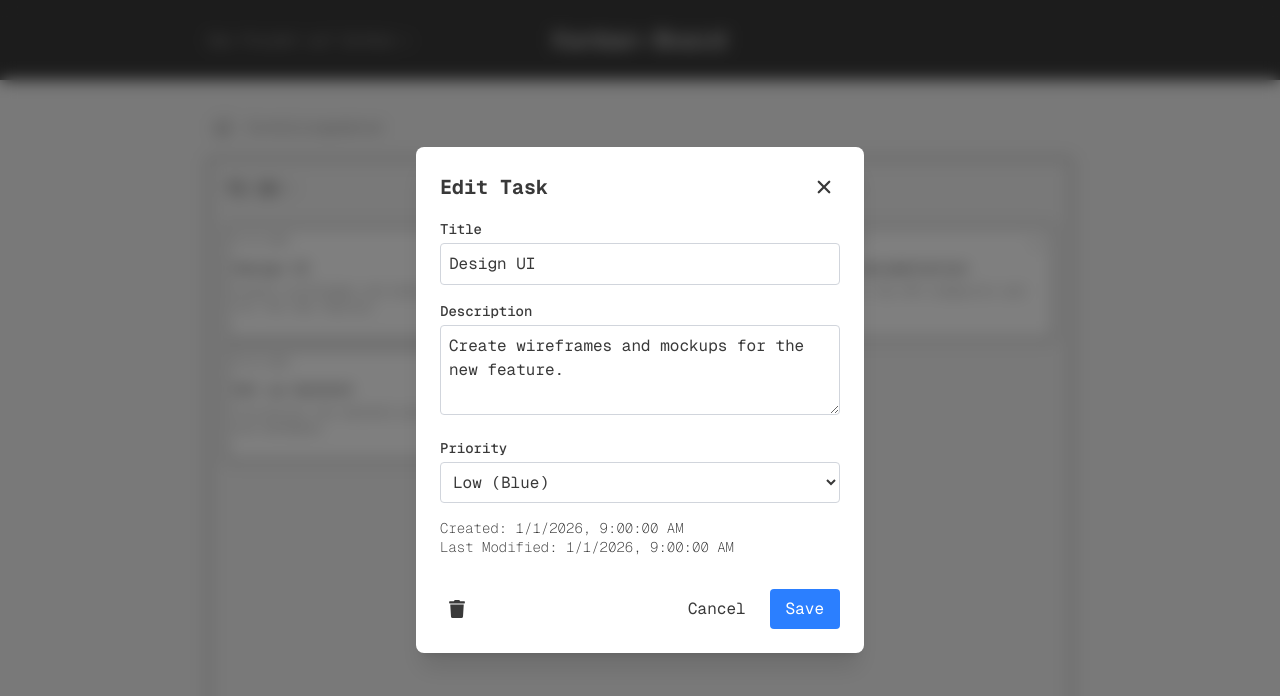
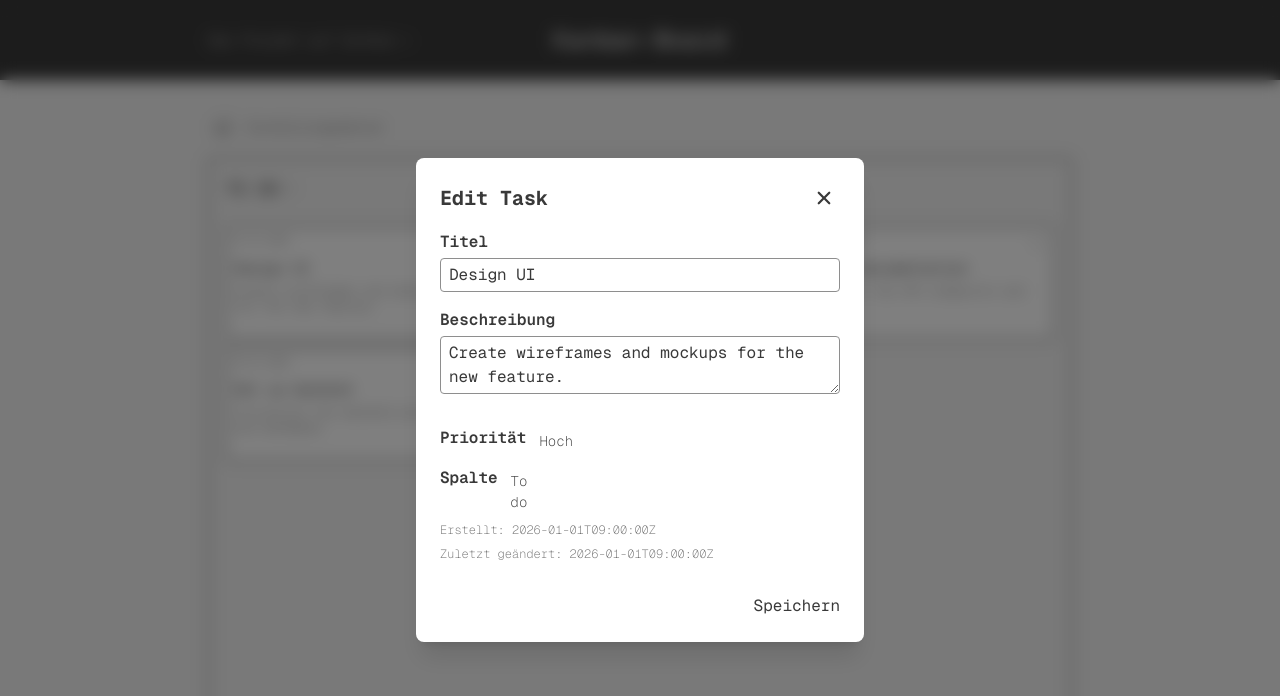
Before and after one commit to FabianHeeke/React-Demo-Kanban-Board, a React (Vite) app: page / in a window 1280 px wide. Both pictures are taken after a click on the button 352 px from the left and 282 px from the top of the page. Shown: the top 696 px of the page. Built offline with nearby package versions, Linux system fonts and the light colour scheme.

Commit message:
Added TaskForm to TaskModal and removed now unnecessary; Some styling updates for TaskForm

```diff
--- a/src/features/kanban-board/components/TaskForm.tsx
+++ b/src/features/kanban-board/components/TaskForm.tsx
@@ -53,15 +53,17 @@ const TaskForm = ({ onSubmit, taskParams }: TaskFormProps) => {
     <form
       action={formAction}
       onChange={handleFormChange}
-      className="flex flex-col gap-4 rounded border p-4"
+      className="flex flex-col gap-8"
     >
+      {/* Title + description */}
+      <div className="flex flex-col gap-4">
         <div className="flex flex-col gap-1">
           <label className="font-semibold">Titel</label>
           <input
             name="title"
             required
             defaultValue={state.title || ''}
-          className="border-custom-dark rounded border px-2 py-1"
+            className="border-custom-medium rounded border px-2 py-1"
           />
         </div>
         <div className="flex flex-col gap-1">
@@ -70,10 +72,13 @@ const TaskForm = ({ onSubmit, taskParams }: TaskFormProps) => {
             required
             name="description"
             defaultValue={state.description || ''}
-          className="border-custom-dark rounded border px-2 py-1"
+            className="border-custom-medium rounded border px-2 py-1"
           />
         </div>
-      <div>
+      </div>
+      {/* Priority + columnId */}
+      <div className="flex flex-col gap-4">
+        <div className="flex gap-1">
           <label className="font-semibold">Priorität</label>
           <KanbanSelect
             options={[
@@ -86,7 +91,7 @@ const TaskForm = ({ onSubmit, taskParams }: TaskFormProps) => {
             }
           />
         </div>
-      <div>
+        <div className="flex gap-1">
           <label className="font-semibold">Spalte</label>
           <KanbanSelect
             options={useBoardStore((state) => state.columns).map((column) => ({
@@ -98,6 +103,12 @@ const TaskForm = ({ onSubmit, taskParams }: TaskFormProps) => {
             }
           />
         </div>
+      </div>
+      <div className="flex flex-col gap-2">
+        <span className="text-xs opacity-70">{`Erstellt: ${state.creationDate}`}</span>
+        <span className="text-xs opacity-70">{`Zuletzt geändert: ${state.lastModifiedDate}`}</span>
+      </div>
+      <div className="flex justify-end">
         <button
           type="submit"
           className={classNames({ 'bg-red-500': !isFormValid || isPending })}
@@ -105,10 +116,7 @@ const TaskForm = ({ onSubmit, taskParams }: TaskFormProps) => {
         >
           {isPending ? 'Speichere...' : 'Speichern'}
         </button>
-      {/* Debug-Ansicht um zu sehen, was im State passiert */}
-      <pre className="bg-gray-100 p-2 text-xs">
-        Aktueller State: {JSON.stringify(state, null, 2)}
-      </pre>
+      </div>
     </form>
   );
 };
--- a/src/features/kanban-board/components/TaskModal.tsx
+++ b/src/features/kanban-board/components/TaskModal.tsx
@@ -1,83 +1,27 @@
-import { useState } from 'react';
 import Modal from '@/components/ui/Modal';
 import Task from '../interfaces/Task.interface';
 import useBoardStore from '../hooks/useBoardStore';
-import { FaTrash } from 'react-icons/fa';
-import KanbanIcon from '@/components/ui/KanbanIcon';
+import TaskForm from './TaskForm';
 
 interface TaskModalProps {
   isOpen: boolean;
   onClose: () => void;
-  taskToEdit?: Task | null;
-  defaultColumnId?: number;
-  createTaskParams?: Partial<Task> | null;
+  taskToEdit?: Task;
+  createTaskParams?: Partial<Task>;
 }
 
 const TaskModal = ({
   isOpen,
   onClose,
   taskToEdit,
-  defaultColumnId = 1,
-  createTaskParams = null,
+  createTaskParams,
 }: TaskModalProps) => {
-  const { addTask, updateTask, deleteTask } = useBoardStore();
-  // Initialize state based on taskToEdit
-  const [title, setTitle] = useState(taskToEdit?.title || '');
-  const [description, setDescription] = useState(taskToEdit?.description || '');
-  const [priority, setPriority] = useState<1 | 2 | 3>(
-    taskToEdit?.priority || 1
-  );
-  const [isDirty, setIsDirty] = useState(false);
+  const { addTask, updateTask } = useBoardStore();
 
-  const handleClose = () => {
-    if (isDirty) {
-      if (
-        window.confirm(
-          'You have unsaved changes. Are you sure you want to close?'
-        )
-      ) {
-        onClose();
-      }
+  const handleSave = (newTask: Task) => {
+    if (taskToEdit !== undefined) {
+      updateTask(newTask);
     } else {
-      onClose();
-    }
-  };
-
-  const handleDelete = (event: React.MouseEvent, taskToDelete: Task) => {
-    event.stopPropagation();
-    if (window.confirm('Are you sure you want to delete this task?')) {
-      deleteTask(taskToDelete.id);
-      onClose();
-    }
-  };
-
-  const handleSave = () => {
-    if (!title.trim()) {
-      alert('Please enter a title');
-      return;
-    }
-
-    const now = new Date().toISOString();
-
-    if (taskToEdit) {
-      const updatedTask: Task = {
-        ...taskToEdit,
-        title,
-        description,
-        priority,
-        lastModifiedDate: now,
-      };
-      updateTask(updatedTask);
-    } else {
-      const newTask: Task = {
-        id: Date.now(),
-        columnId: defaultColumnId,
-        title,
-        description,
-        priority,
-        creationDate: now,
-        lastModifiedDate: now,
-      };
       addTask(newTask);
     }
     onClose();
@@ -86,92 +30,14 @@ const TaskModal = ({
   return (
     <Modal
       isOpen={isOpen}
-      onClose={handleClose}
+      onClose={onClose}
       title={taskToEdit ? 'Edit Task' : 'Create New Task'}
     >
-      <div className="flex flex-col gap-4">
-        <div>
-          <label className="mb-1 block text-sm font-medium">Title</label>
-          <input
-            type="text"
-            className="w-full rounded border border-gray-300 p-2"
-            value={title}
-            onChange={(e) => {
-              setTitle(e.target.value);
-              setIsDirty(true);
-            }}
-            placeholder="Task Title"
-          />
-        </div>
-
-        <div>
-          <label className="mb-1 block text-sm font-medium">Description</label>
-          <textarea
-            className="w-full rounded border border-gray-300 p-2"
-            rows={3}
-            value={description}
-            onChange={(e) => {
-              setDescription(e.target.value);
-              setIsDirty(true);
-            }}
-            placeholder="Task Description"
-          />
-        </div>
-
-        <div>
-          <label className="mb-1 block text-sm font-medium">Priority</label>
-          <select
-            className="w-full rounded border border-gray-300 p-2"
-            value={priority}
-            onChange={(e) => {
-              setPriority(Number(e.target.value) as 1 | 2 | 3);
-              setIsDirty(true);
-            }}
-          >
-            <option value={1}>High (Red)</option>
-            <option value={2}>Medium (Orange)</option>
-            <option value={3}>Low (Blue)</option>
-          </select>
-        </div>
-
-        {taskToEdit && (
-          <div className="text-xs text-gray-500">
-            <p>Created: {new Date(taskToEdit.creationDate).toLocaleString()}</p>
-            <p>
-              Last Modified:{' '}
-              {new Date(taskToEdit.lastModifiedDate).toLocaleString()}
-            </p>
-          </div>
-        )}
-
-        <div className="mt-4 flex justify-between">
-          <div className="flex items-center">
-            {taskToEdit && (
-              <button
-                onClick={(event) => handleDelete(event, taskToEdit as Task)}
-                className="cursor-pointer rounded bg-white/50 p-2 transition-colors hover:bg-gray-200"
-                title="Delete task"
-              >
-                <KanbanIcon icon={FaTrash} size={18} color={'red'} />
-              </button>
-            )}
-          </div>
-
-          <div className="flex gap-2">
-            <button
-              onClick={handleClose}
-              className="cursor-pointer rounded px-4 py-2 hover:bg-gray-100"
-            >
-              Cancel
-            </button>
-            <button
-              onClick={handleSave}
-              className="cursor-pointer rounded bg-blue-500 px-4 py-2 text-white hover:bg-blue-600"
-            >
-              Save
-            </button>
-          </div>
-        </div>
+      <div>
+        <TaskForm
+          onSubmit={handleSave}
+          taskParams={taskToEdit || createTaskParams}
+        />
       </div>
     </Modal>
   );
--- a/src/index.css
+++ b/src/index.css
@@ -6,9 +6,9 @@
   --font-sans: 'Geist Mono', 'sans-serif';
   --text-2xs: 0.575rem;
 
+  --color-custom-light: #f2f2f2;
+  --color-custom-medium: #8e8e8e;
   --color-custom-dark: #393939;
-  --color-custom-light: #f2f2f2;
-  --color-custom-white: #ffffff;
 }
 
 @layer base {
```
Lines whose indentation alone changed are shown as unchanged.
